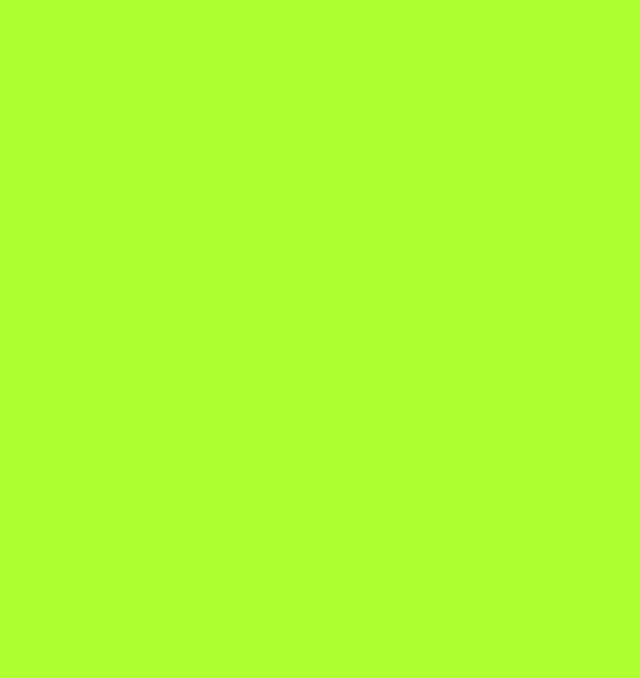
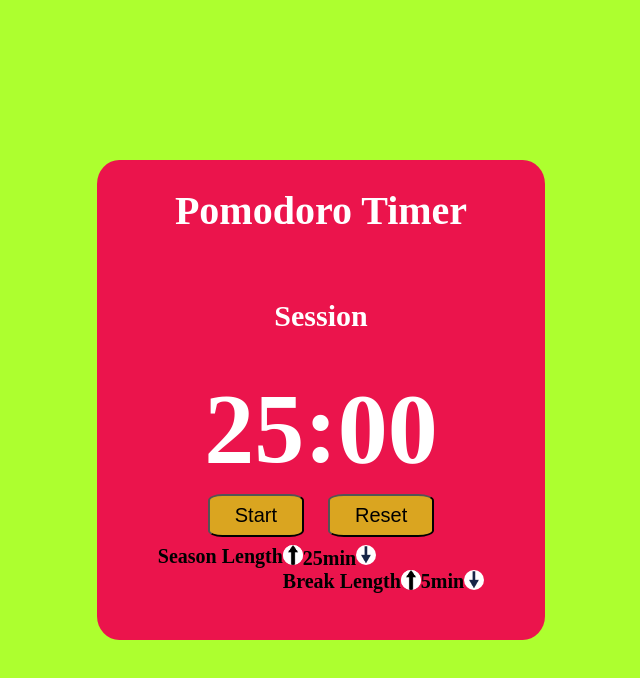
Before and after one commit to Tade77/Pomodoro, a plain HTML site: page index.html in a window 1280 px wide. Shown: the whole page, without its empty margins (319-959 px from the left). Drawn offline with Linux system fonts and the light colour scheme.

Commit message:
project init

```diff
--- a/index.html
+++ b/index.html
@@ -9,7 +9,32 @@
   </head>
   <body>
     <div class="container">
-      <div class="timer"></div>
+      <div class="timer">
+        <div class="display">
+          <h1>Pomodoro Timer</h1>
+          <h3>Session</h3>
+          <span id="time">25:00</span>
+
+          <div class="click">
+            <button id="btn">Start</button>
+            <button id="btn">Reset</button>
+          </div>
+          <div class="length">
+            <span class="span1" >Season Length
+              <div class="season">
+              <img src="./images.png" alt="up" />25min<img
+                src="./Down_Arrow_Icon.png"
+                alt="down"
+            /></span>
+
+              <span class="span2"
+                >Break Length <img src="./images.png" alt="up" />5min
+                <img src="./Down_Arrow_Icon.png" alt="down" />
+              </span>
+            </div>
+          </div>
+        </div>
+      </div>
     </div>
   </body>
 </html>
--- a/style.css
+++ b/style.css
@@ -12,3 +12,72 @@ body {
   align-items: center;
   background-color: greenyellow;
 }
+.container {
+  height: 100vh;
+  width: 100vw;
+  display: flex;
+  justify-content: center;
+  align-items: center;
+  flex-direction: column;
+}
+.display {
+  height: 30rem;
+  width: 28rem;
+  display: flex;
+  align-items: center;
+  flex-direction: column;
+  row-gap: 0.5rem;
+  background-color: #eb144c;
+  border-radius: 5%;
+}
+#btn {
+  padding: 8px 25px;
+  border-radius: 15%;
+  margin: auto 10px;
+  font-size: 20px;
+  font-weight: 500;
+  cursor: pointer;
+  background-color: goldenrod;
+}
+.length {
+  font-size: 20px;
+  font-weight: 600;
+  padding: auto 10px;
+  display: flex;
+  justify-content: center;
+  align-items: center;
+  flex-direction: column;
+  row-gap: 12px;
+}
+.break {
+  font-size: 20px;
+  font-weight: 600;
+  /* padding: auto 10px;
+  display: flex;
+  flex-direction: row; */
+  /* row-gap: 12px; */
+}
+h1 {
+  font-size: 40px;
+  color: white;
+}
+h3 {
+  font-size: 30px;
+  color: white;
+}
+#time {
+  font-size: 100px;
+  font-weight: 600;
+  color: white;
+}
+img {
+  height: 20px;
+  width: 20px;
+  background-color: white;
+  border-radius: 50%;
+  cursor: pointer;
+}
+.span1,
+.span2 {
+  display: flex;
+}
```
Also changed, not shown: Down_Arrow_Icon.png (added), images.png (added).
